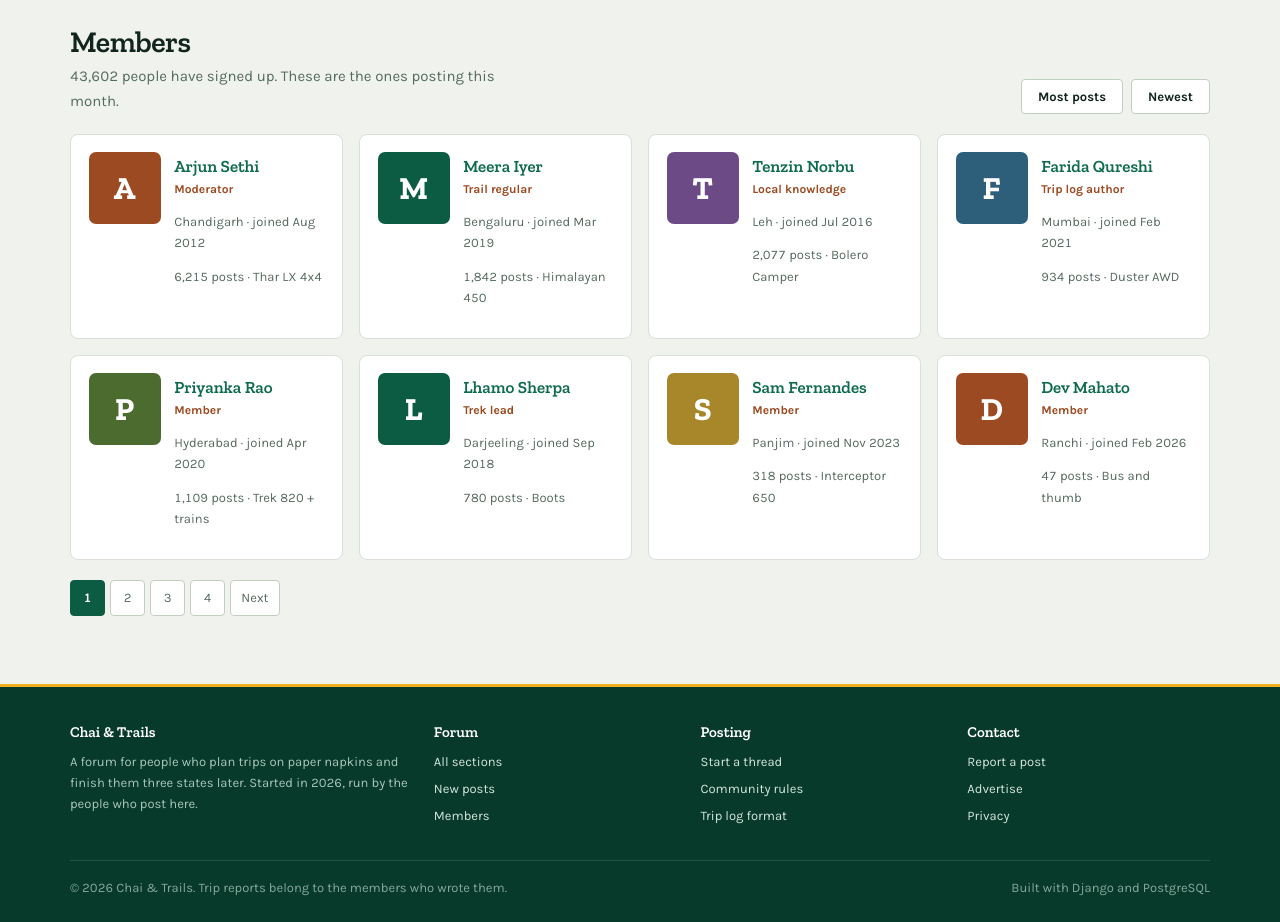
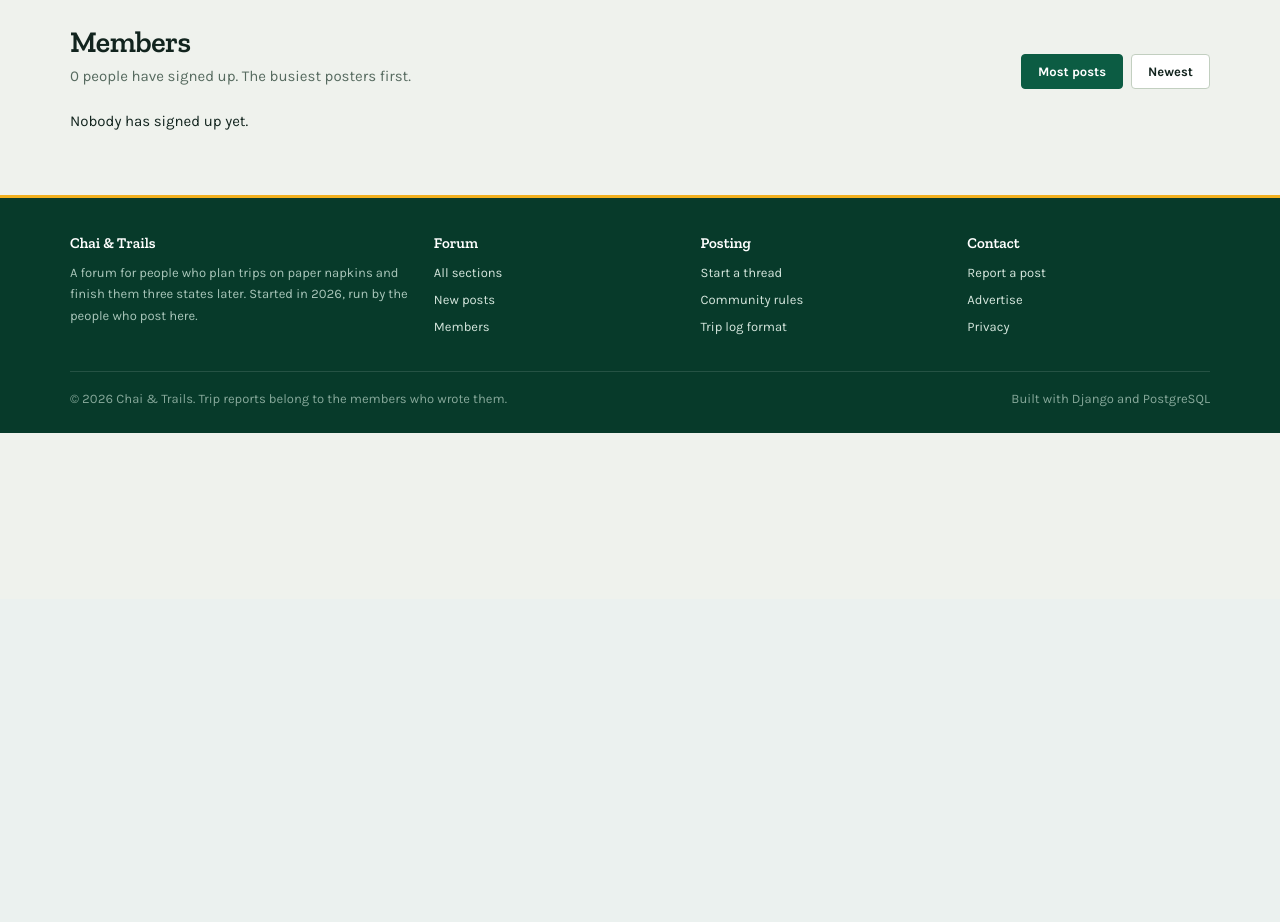
Before and after one commit to WrichikBasu/Chai_and_Trails, a Django app: page /members/ in a window 1280 px wide. Shown: the part 201-1123 px from the top of the page. After the commit the page ends 634 px from the top, so only its background shows below. Run offline with Django 5.2, Linux system fonts and the light colour scheme; parts of the project's set-up code (start-up, migrations or seed data) failed here and were passed over; some libraries are stand-ins or nearby versions.

Commit message:
Fixed links in `/members`

```diff
--- a/forum/urls.py
+++ b/forum/urls.py
@@ -1,6 +1,5 @@
 from django.contrib.auth import views as auth_views
 from django.urls import URLPattern, path
-from django.views.generic import TemplateView
 
 from . import views
 from .forms import LoginForm
@@ -14,7 +13,7 @@ urlpatterns: list[URLPattern] = [
     path('new-thread/', views.NewThreadView.as_view(), name='new_thread'),
     path('photos/upload/', views.PhotoUploadView.as_view(), name='photo_upload'),
     path('photos/<int:pk>/remove/', views.PhotoRemoveView.as_view(), name='photo_remove'),
-    path('members/', TemplateView.as_view(template_name='members.html'), name='members'),
+    path('members/', views.MembersView.as_view(), name='members'),
     # Usernames allow @ . + - _ , which <slug:…> would refuse, so match the whole segment.
     path('member/<str:username>/', views.MemberView.as_view(), name='member'),
     path('register/', views.register, name='register'),
--- a/forum/views.py
+++ b/forum/views.py
@@ -21,6 +21,13 @@ from .rendering import photo_markdown, render_body
 THREADS_PER_PAGE: Final[int] = 20
 POSTS_PER_PAGE: Final[int] = 20
 LATEST_TRIP_LOGS: Final[int] = 4
+MEMBERS_PER_PAGE: Final[int] = 24
+# What the Members page can be sorted by, and the ?sort= value that asks for it.
+MEMBER_ORDERINGS: Final[dict[str, list[str]]] = {
+    'posts': ['-post_count', 'username'],
+    'newest': ['-date_joined', 'username'],
+}
+DEFAULT_MEMBER_SORT: Final[str] = 'posts'
 PROFILE_POSTS: Final[int] = 10
 PROFILE_THREADS: Final[int] = 5
 PROFILE_PHOTOS: Final[int] = 6
@@ -184,6 +191,32 @@ class NewThreadView(LoginRequiredMixin, PhotoEditorMixin, CreateView):
         return redirect(self.object)
 
 
+class MembersView(ElidedPagesMixin, ListView):
+    """Everyone who has signed up: the busiest posters first, or the newest arrivals.
+
+    Both orderings break ties on the username, so paging never shows the same
+    member twice or skips one when several share a post count or a join date.
+    """
+
+    template_name = 'members.html'
+    context_object_name = 'members'
+    paginate_by = MEMBERS_PER_PAGE
+
+    @cached_property
+    def sort(self) -> str:
+        chosen = self.request.GET.get('sort', '')
+        return chosen if chosen in MEMBER_ORDERINGS else DEFAULT_MEMBER_SORT
+
+    def get_queryset(self) -> QuerySet[User]:
+        return User.objects.filter(is_active=True).order_by(*MEMBER_ORDERINGS[self.sort])
+
+    def get_context_data(self, **kwargs: Any) -> dict[str, Any]:
+        context = super().get_context_data(**kwargs)
+        # The pager links keep the ordering; without it, page 2 would start sorting afresh.
+        context.update(sort=self.sort, query='' if self.sort == DEFAULT_MEMBER_SORT else f'sort={self.sort}')
+        return context
+
+
 class MemberView(DetailView):
     """A member's profile: who they are, and what they have posted lately.
 
--- a/templates/members.html
+++ b/templates/members.html
@@ -1,6 +1,9 @@
 {% extends "base.html" %}
+{% load humanize %}
 
 {% block title %}Members | Chai &amp; Trails{% endblock %}
+
+{% block description %}The people posting on Chai &amp; Trails: {{ page_obj.paginator.count|intcomma }} members.{% endblock %}
 
 {% block header %}{% include "partials/header.html" with active="members" %}{% endblock %}
 
@@ -8,134 +11,38 @@
 <div class="pagehead">
   <div>
     <h1>Members</h1>
-    <p>43,602 people have signed up. These are the ones posting this month.</p>
+    <p>
+      {{ page_obj.paginator.count|intcomma }} {{ page_obj.paginator.count|pluralize:"person has,people have" }} signed up.
+      {% if sort == "newest" %}The newest arrivals first.{% else %}The busiest posters first.{% endif %}
+    </p>
   </div>
   <div class="pagehead__side">
-    <a class="btn" href="#">Most posts</a>
-    <a class="btn" href="#">Newest</a>
+    <a class="btn{% if sort != 'newest' %} btn--board{% endif %}" href="?sort=posts"
+       {% if sort != "newest" %}aria-current="true"{% endif %}>Most posts</a>
+    <a class="btn{% if sort == 'newest' %} btn--board{% endif %}" href="?sort=newest"
+       {% if sort == "newest" %}aria-current="true"{% endif %}>Newest</a>
   </div>
 </div>
 
 <div class="members">
-
+  {% for member in members %}
     <article class="member">
-
-<span class="avatar tone-2 avatar--lg" aria-hidden="true">A</span>
-
+      {% include "partials/avatar.html" with member=member size="avatar--lg" %}
       <div>
-        <a class="member__name" href="profile.html">Arjun Sethi</a>
-        <p class="member__rank">Moderator</p>
-        <p class="member__line">Chandigarh &middot; joined Aug 2012</p>
-        <p class="member__line">6,215 posts &middot; Thar LX 4x4</p>
+        <a class="member__name" href="{{ member.get_absolute_url }}">{{ member.display_name }}</a>
+        <p class="member__rank">{{ member.rank }}</p>
+        <p class="member__line">
+          {% if member.location %}{{ member.location }} &middot; {% endif %}joined {{ member.date_joined|date:"M Y" }}
+        </p>
+        <p class="member__line">
+          {{ member.post_count|intcomma }} post{{ member.post_count|pluralize }}{% if member.rides %} &middot; {{ member.rides }}{% endif %}
+        </p>
       </div>
     </article>
-
-    <article class="member">
-
-<span class="avatar tone-1 avatar--lg" aria-hidden="true">M</span>
-
-      <div>
-        <a class="member__name" href="profile.html">Meera Iyer</a>
-        <p class="member__rank">Trail regular</p>
-        <p class="member__line">Bengaluru &middot; joined Mar 2019</p>
-        <p class="member__line">1,842 posts &middot; Himalayan 450</p>
-      </div>
-    </article>
-
-    <article class="member">
-
-<span class="avatar tone-4 avatar--lg" aria-hidden="true">T</span>
-
-      <div>
-        <a class="member__name" href="profile.html">Tenzin Norbu</a>
-        <p class="member__rank">Local knowledge</p>
-        <p class="member__line">Leh &middot; joined Jul 2016</p>
-        <p class="member__line">2,077 posts &middot; Bolero Camper</p>
-      </div>
-    </article>
-
-    <article class="member">
-
-<span class="avatar tone-3 avatar--lg" aria-hidden="true">F</span>
-
-      <div>
-        <a class="member__name" href="profile.html">Farida Qureshi</a>
-        <p class="member__rank">Trip log author</p>
-        <p class="member__line">Mumbai &middot; joined Feb 2021</p>
-        <p class="member__line">934 posts &middot; Duster AWD</p>
-      </div>
-    </article>
-
-    <article class="member">
-
-<span class="avatar tone-6 avatar--lg" aria-hidden="true">P</span>
-
-      <div>
-        <a class="member__name" href="profile.html">Priyanka Rao</a>
-        <p class="member__rank">Member</p>
-        <p class="member__line">Hyderabad &middot; joined Apr 2020</p>
-        <p class="member__line">1,109 posts &middot; Trek 820 + trains</p>
-      </div>
-    </article>
-
-    <article class="member">
-
-<span class="avatar tone-1 avatar--lg" aria-hidden="true">L</span>
-
-      <div>
-        <a class="member__name" href="profile.html">Lhamo Sherpa</a>
-        <p class="member__rank">Trek lead</p>
-        <p class="member__line">Darjeeling &middot; joined Sep 2018</p>
-        <p class="member__line">780 posts &middot; Boots</p>
-      </div>
-    </article>
-
-    <article class="member">
-
-<span class="avatar tone-5 avatar--lg" aria-hidden="true">S</span>
-
-      <div>
-        <a class="member__name" href="profile.html">Sam Fernandes</a>
-        <p class="member__rank">Member</p>
-        <p class="member__line">Panjim &middot; joined Nov 2023</p>
-        <p class="member__line">318 posts &middot; Interceptor 650</p>
-      </div>
-    </article>
-
-    <article class="member">
-
-<span class="avatar tone-2 avatar--lg" aria-hidden="true">D</span>
-
-      <div>
-        <a class="member__name" href="profile.html">Dev Mahato</a>
-        <p class="member__rank">Member</p>
-        <p class="member__line">Ranchi &middot; joined Feb 2026</p>
-        <p class="member__line">47 posts &middot; Bus and thumb</p>
-      </div>
-    </article>
-
+  {% empty %}
+    <p>Nobody has signed up yet.</p>
+  {% endfor %}
 </div>
 
-
-<nav class="pager" aria-label="Pagination">
-
-
-
-      <span aria-current="page">1</span>
-
-
-
-      <a href="{% url 'members' %}">2</a>
-
-
-
-      <a href="{% url 'members' %}">3</a>
-
-
-
-      <a href="{% url 'members' %}">4</a>
-
-
-  <a href="{% url 'members' %}" rel="next">Next</a>
-</nav>
+{% include "partials/pager.html" %}
 {% endblock %}
--- a/templates/partials/pager.html
+++ b/templates/partials/pager.html
@@ -1,7 +1,9 @@
+{# `query` is anything else the page's address carries (the Members page's sort); #}
+{# without it, following a pager link would drop the ordering and start again. #}
 {% if page_obj.paginator.num_pages > 1 %}
 <nav class="pager" aria-label="Pagination">
   {% if page_obj.has_previous %}
-    <a href="?page={{ page_obj.previous_page_number }}" rel="prev">Previous</a>
+    <a href="?page={{ page_obj.previous_page_number }}{% if query %}&amp;{{ query }}{% endif %}" rel="prev">Previous</a>
   {% endif %}
   {% for number in page_range %}
     {% if number == page_obj.paginator.ELLIPSIS %}
@@ -9,11 +11,11 @@
     {% elif number == page_obj.number %}
       <span aria-current="page">{{ number }}</span>
     {% else %}
-      <a href="?page={{ number }}">{{ number }}</a>
+      <a href="?page={{ number }}{% if query %}&amp;{{ query }}{% endif %}">{{ number }}</a>
     {% endif %}
   {% endfor %}
   {% if page_obj.has_next %}
-    <a href="?page={{ page_obj.next_page_number }}" rel="next">Next</a>
+    <a href="?page={{ page_obj.next_page_number }}{% if query %}&amp;{{ query }}{% endif %}" rel="next">Next</a>
   {% endif %}
 </nav>
 {% endif %}
```
Also changed, not shown: forum/tests.py (+77 -1 lines).
